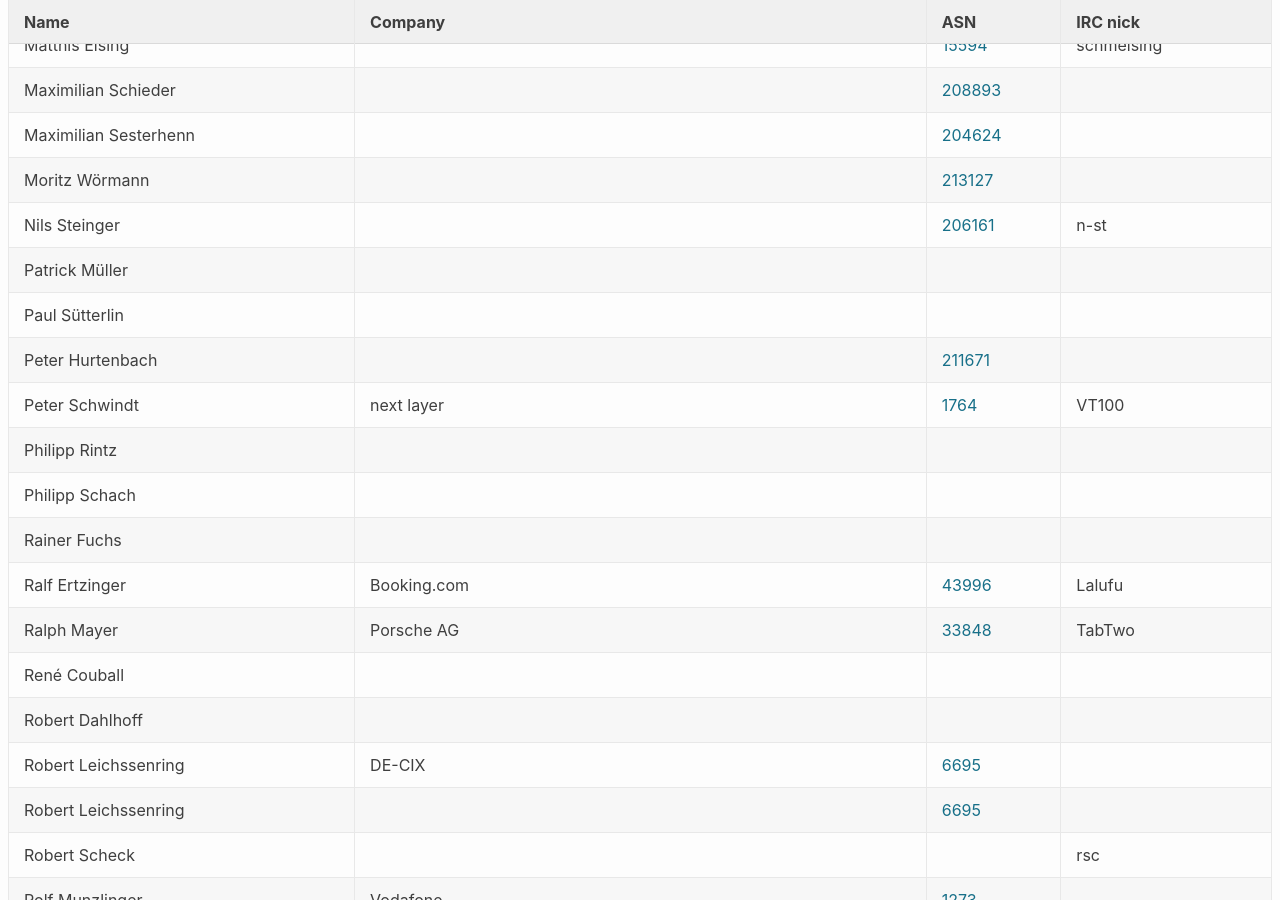
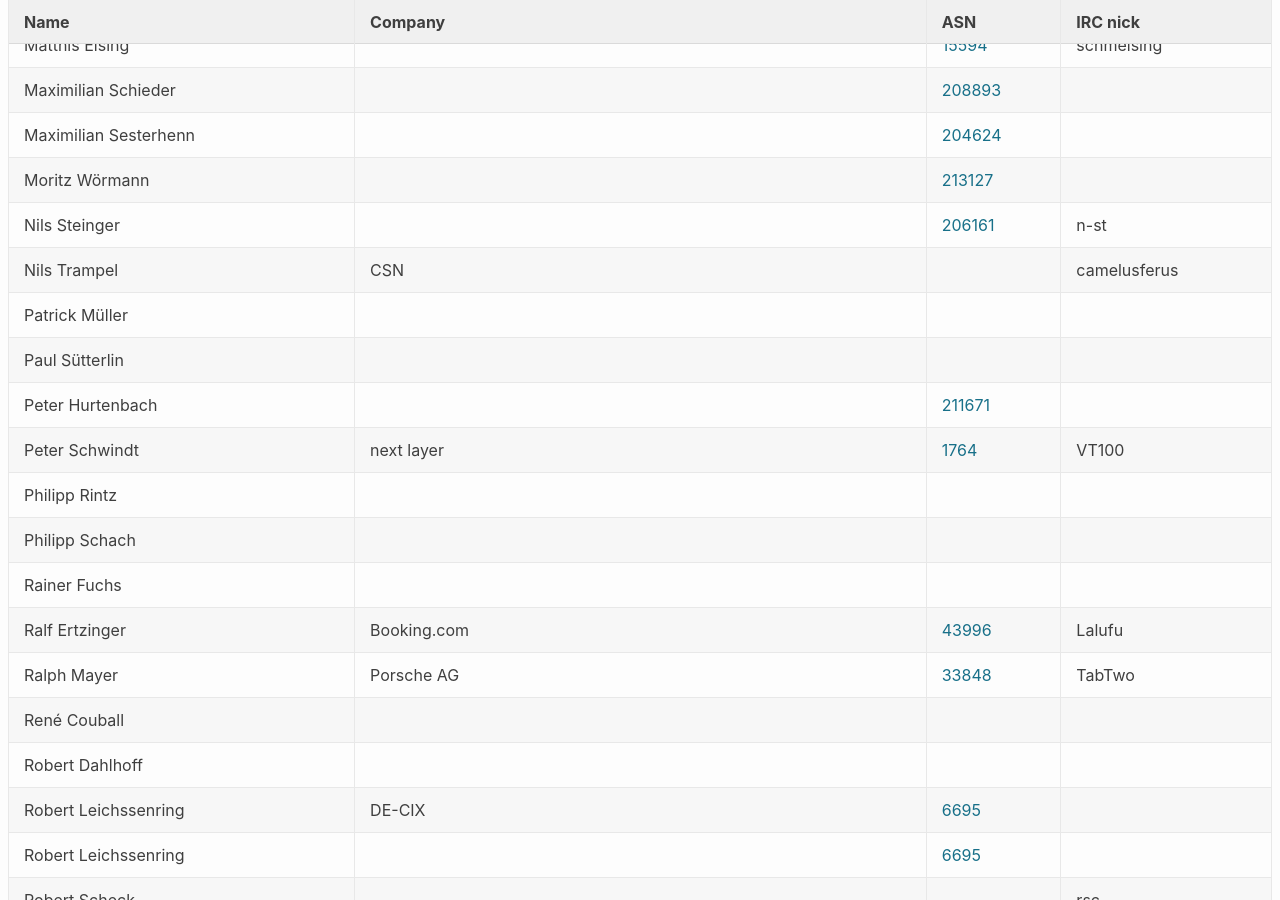
Before and after one commit to denog/pretix-attendeelist, a Jekyll site: the page built from denog14/index.md, in a window 1280 px wide and 900 px high, scrolled down 12984 px. Built offline with Jekyll 4.4.1, drawn with Linux system fonts in a browser that asks for light colours.

Commit message:
Latest data: Sat Oct 22 18:15:27 UTC 2022

```diff
--- a/_data/attendees_denog14_remote.json
+++ b/_data/attendees_denog14_remote.json
@@ -402,6 +402,12 @@
     "asn": "206161"
   },
   {
+    "name": "Nils Trampel",
+    "company": "CSN",
+    "irc": "camelusferus",
+    "asn": null
+  },
+  {
     "name": "Patrick Müller",
     "company": null,
     "irc": null,
```
